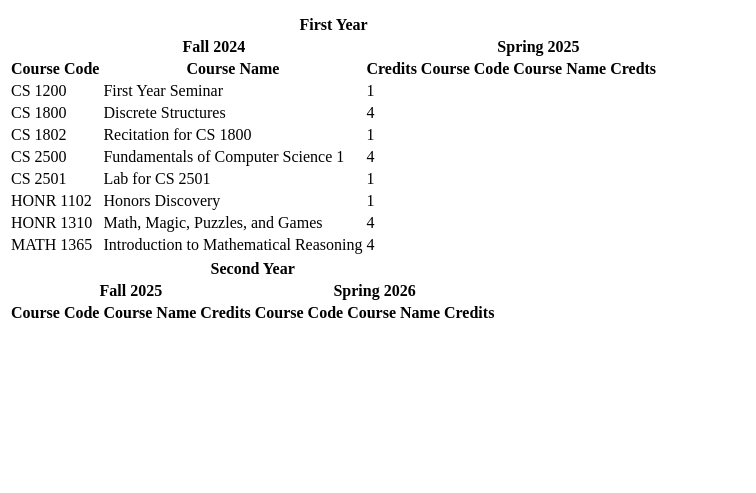
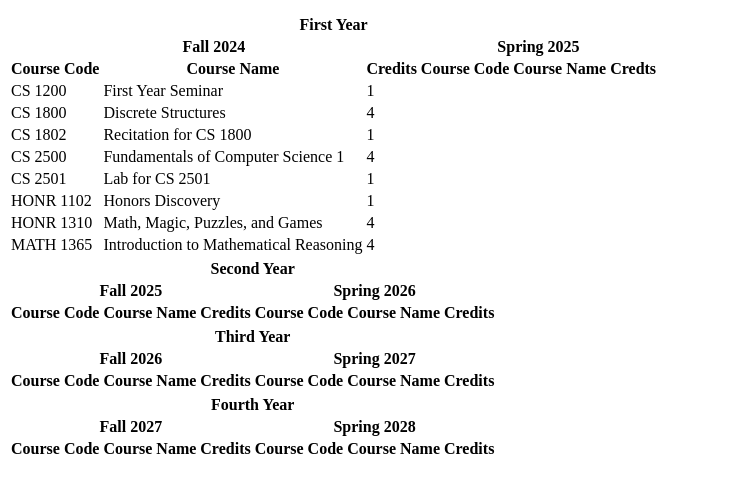
Before and after one commit to averynakata/website, a plain HTML site: page courses.html in a window 1280 px wide. Shown: the part 101-594 px from the top of the page, without its empty margins (0-756 px from the left). Drawn offline with Linux system fonts and the light colour scheme.

Commit message:
Update courses.html
Added third and fourth year tables

```diff
--- a/courses.html
+++ b/courses.html
@@ -6,10 +6,12 @@
   </head>
 
   <body>
+
     <div>
       <h1>Courses</h1>
       <p>Here are the courses I am currently taking, along with a tentative plan of courses I want to take in the future.</p>
     </div>
+
     <div id="course-table">
       <table>
         <thead>
@@ -93,6 +95,46 @@
         </thead>
       </table>
 
+      <table>
+        <thead>
+          <tr>
+            <th colspan="6">Third Year</th>
+          </tr>
+          <tr>
+            <th colspan="3">Fall 2026</th>
+            <th colspan="3">Spring 2027</th>
+          </tr>
+          <tr>
+            <th>Course Code</th>
+            <th>Course Name</th>
+            <th>Credits</th>
+            <th>Course Code</th>
+            <th>Course Name</th>
+            <th>Credits</th>
+          </tr>
+        </thead>
+      </table>
+
+      <table>
+        <thead>
+          <tr>
+            <th colspan="6">Fourth Year</th>
+          </tr>
+          <tr>
+            <th colspan="3">Fall 2027</th>
+            <th colspan="3">Spring 2028</th>
+          </tr>
+          <tr>
+            <th>Course Code</th>
+            <th>Course Name</th>
+            <th>Credits</th>
+            <th>Course Code</th>
+            <th>Course Name</th>
+            <th>Credits</th>
+          </tr>
+        </thead>
+      </table>
+
     </div>
   </body>
 
```
